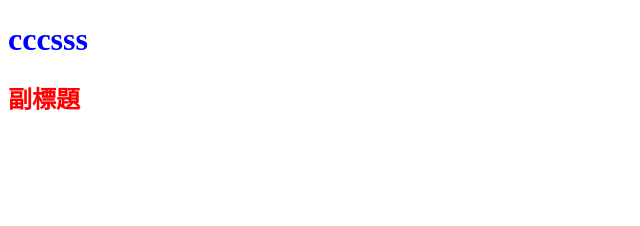
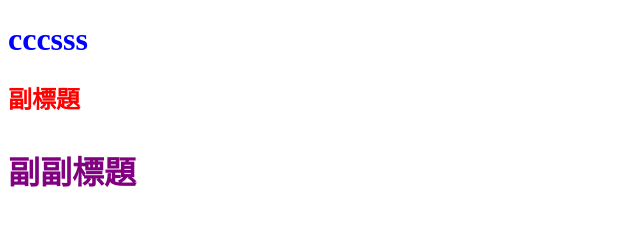
Before and after one commit to zxcas20010908-dot/GithubTest, a plain HTML site: page index.html in a window 1280 px wide. Shown: the whole page, without its empty margins (0-640 px from the left). Drawn offline with Linux system fonts and the light colour scheme.

Commit message:
新增H3

```diff
--- a/css/all.css
+++ b/css/all.css
@@ -7,3 +7,7 @@ h1{
 h2{
     color:red;
 }
+h3{
+    color: purple;
+    font-size: xx-large;
+}
--- a/index.html
+++ b/index.html
@@ -5,5 +5,6 @@
     <link rel="stylesheet" href="css/all.css">
 <h1>cccsss</h1>
 <h2>副標題</h2>
+<h3>副副標題</h3>
 </head>
 </html>
```
